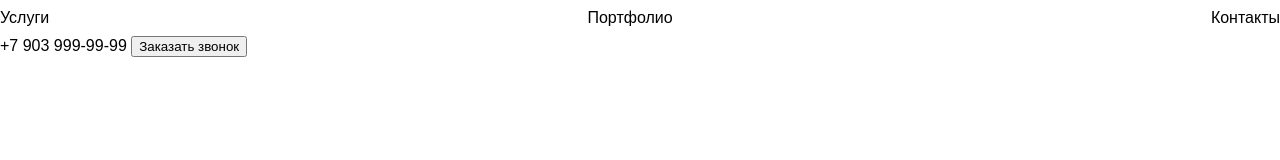
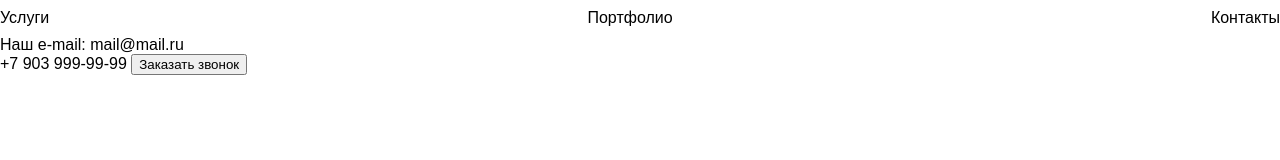
Before and after one commit to ilnaraskarov/special-app, a plain HTML site: page index.html in a window 1280 px wide. Drawn offline with Linux system fonts and the light colour scheme.

Commit message:
added e-mail

```diff
--- a/index.html
+++ b/index.html
@@ -17,6 +17,9 @@
             <a href="#contacts">Контакты</a>
         </nav>
         <div>
+            Наш e-mail: <a href="mailto:mail.ru">mail@mail.ru</a>
+        </div>
+        <div>
             <a href="tel:+79039999999">+7 903 999-99-99</a>
             <button>Заказать звонок</button>
         </div>
```
